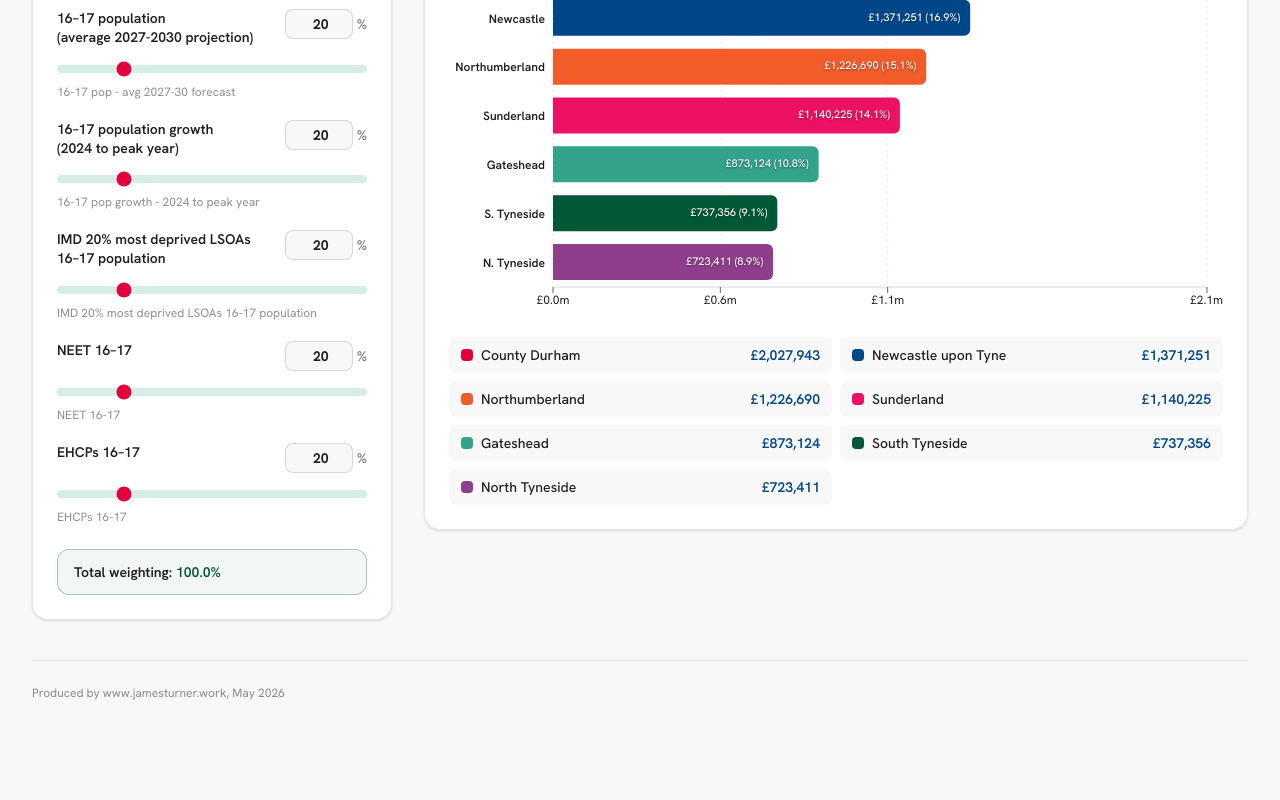
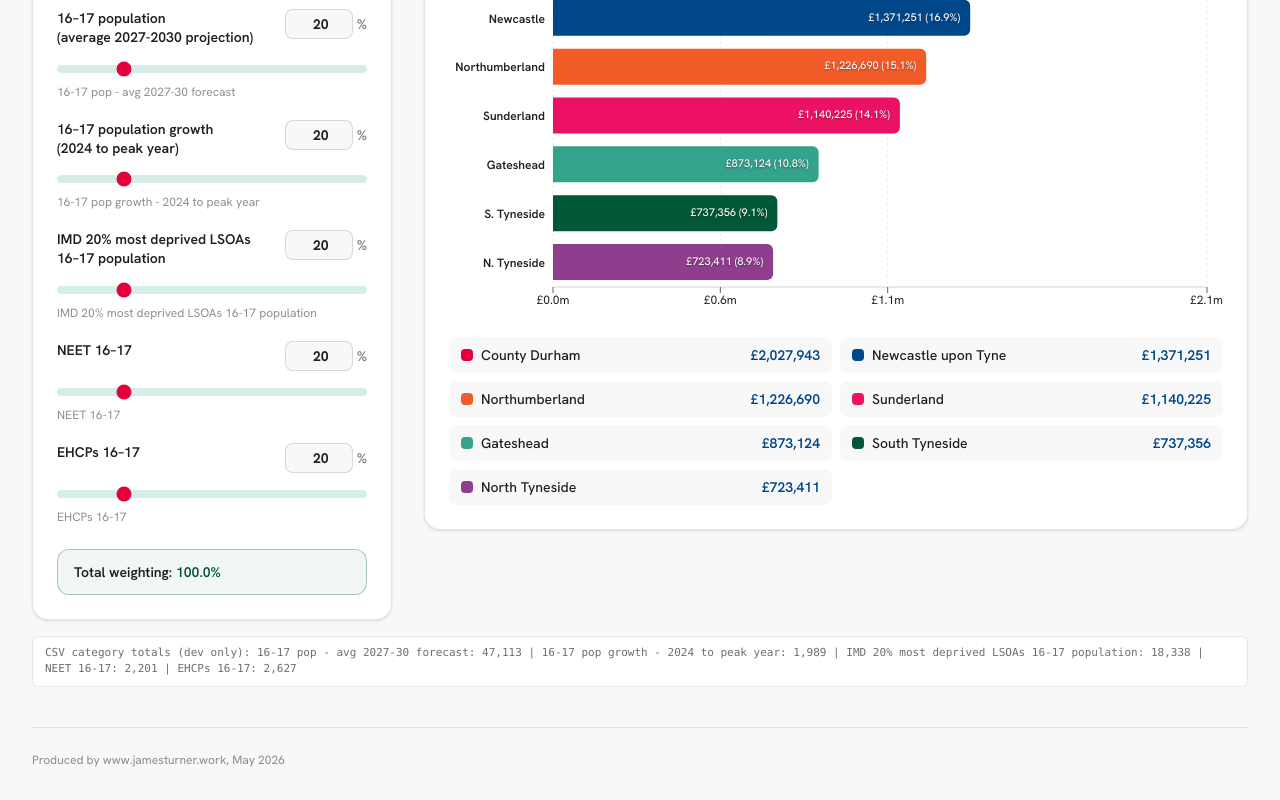
Before and after one commit to turnerwork/neca-post16-funding-tool, a React (Vite) app: page / in a window 1280 px wide. Shown: the part 329-1129 px from the top of the page. Before the commit the page ends 1062 px from the top, so only its background shows below. Built offline with nearby package versions, Linux system fonts and the light colour scheme.

Commit message:
Add dev-only CSV category totals diagnostics line

```diff
--- a/src/App.tsx
+++ b/src/App.tsx
@@ -2,7 +2,7 @@ import { useEffect, useMemo, useState } from "react";
 import { AllocationChart } from "./components/AllocationChart";
 import { Header } from "./components/Header";
 import { WeightingForm } from "./components/WeightingForm";
-import { DEFAULT_WEIGHTINGS, snapWeighting } from "./constants";
+import { CATEGORIES, DEFAULT_WEIGHTINGS, snapWeighting } from "./constants";
 import type {
   AllocationResult,
   CategoryKey,
@@ -49,6 +49,13 @@ export default function App() {
     allocations.length > 0 ? allocations : lastCommittedAllocations;
   const showingPreviousValidResult =
     !isValid && chartResults.length > 0 && authorities.length > 0;
+  const categoryTotalsText = useMemo(() => {
+    if (authorities.length === 0) return "";
+    return CATEGORIES.map(({ key, description }) => {
+      const total = authorities.reduce((sum, la) => sum + la[key], 0);
+      return `${description}: ${total.toLocaleString("en-GB")}`;
+    }).join(" | ");
+  }, [authorities]);
 
   const handleWeightChange = (key: CategoryKey, value: number) => {
     setWeightings((prev) => ({ ...prev, [key]: snapWeighting(value) }));
@@ -90,6 +97,12 @@ export default function App() {
           </div>
         )}
 
+        {import.meta.env.DEV && categoryTotalsText && (
+          <p className="mt-4 rounded-md border border-neca-black/10 bg-white px-3 py-2 font-mono text-[11px] text-neca-black/65">
+            CSV category totals (dev only): {categoryTotalsText}
+          </p>
+        )}
+
         <footer className="mt-10 border-t border-neca-black/10 pt-6 text-xs text-neca-black/50">
           Produced by www.jamesturner.work, May 2026
         </footer>
```
